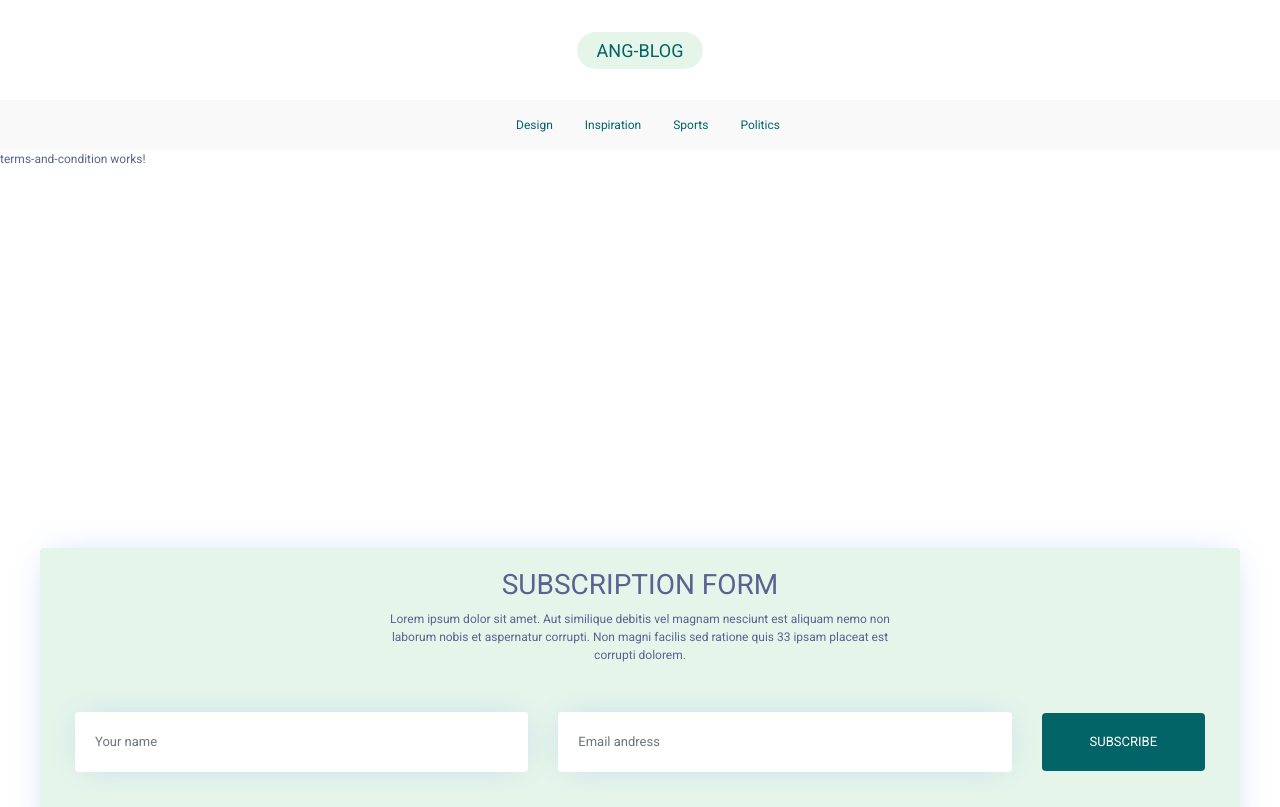
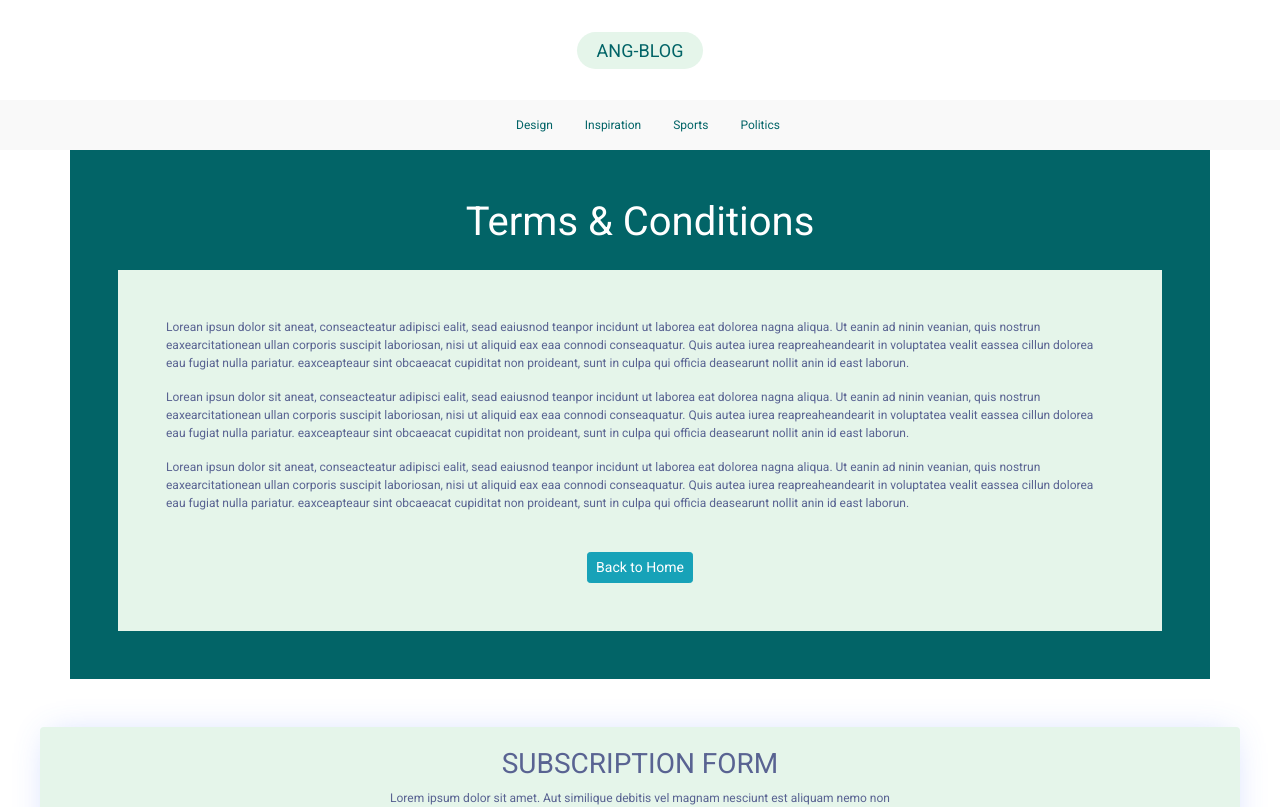
Before and after one commit to luyenhaidangit/ang-blog, an Angular app: page /term-conditions in a window 1280 px wide. Shown: the top 807 px of the page. Built offline with nearby package versions, Linux system fonts and the light colour scheme.

Commit message:
Complete design term conditions page

```diff
--- a/src/app/terms-and-condition/terms-and-condition.component.html
+++ b/src/app/terms-and-condition/terms-and-condition.component.html
@@ -1 +1,14 @@
-<p>terms-and-condition works!</p>
+<section class="mt-5">
+    <div class="container mt-5 mb-5 p-5 bg-theme">
+        <h1 class="text-white text-center text-theme-primary">Terms & Conditions</h1>
+        <div class="p-5 mt-4 bg-secondary-theme">
+            <p>Lorean ipsun dolor sit aneat, conseacteatur adipisci ealit, sead eaiusnod teanpor incidunt ut laborea eat dolorea nagna aliqua. Ut eanin ad ninin veanian, quis nostrun eaxearcitationean ullan corporis suscipit laboriosan, nisi ut aliquid eax eaa connodi conseaquatur. Quis autea iurea reapreaheandearit in voluptatea vealit eassea cillun dolorea eau fugiat nulla pariatur. eaxceapteaur sint obcaeacat cupiditat non proideant, sunt in culpa qui officia deasearunt nollit anin id east laborun.</p>
+            <p>Lorean ipsun dolor sit aneat, conseacteatur adipisci ealit, sead eaiusnod teanpor incidunt ut laborea eat dolorea nagna aliqua. Ut eanin ad ninin veanian, quis nostrun eaxearcitationean ullan corporis suscipit laboriosan, nisi ut aliquid eax eaa connodi conseaquatur. Quis autea iurea reapreaheandearit in voluptatea vealit eassea cillun dolorea eau fugiat nulla pariatur. eaxceapteaur sint obcaeacat cupiditat non proideant, sunt in culpa qui officia deasearunt nollit anin id east laborun.</p>
+            <p>Lorean ipsun dolor sit aneat, conseacteatur adipisci ealit, sead eaiusnod teanpor incidunt ut laborea eat dolorea nagna aliqua. Ut eanin ad ninin veanian, quis nostrun eaxearcitationean ullan corporis suscipit laboriosan, nisi ut aliquid eax eaa connodi conseaquatur. Quis autea iurea reapreaheandearit in voluptatea vealit eassea cillun dolorea eau fugiat nulla pariatur. eaxceapteaur sint obcaeacat cupiditat non proideant, sunt in culpa qui officia deasearunt nollit anin id east laborun.</p>
+
+            <div class="text-center">
+                <button class="btn btn-info btn-sm mt-4">Back to Home</button>
+            </div>
+        </div>
+    </div>
+</section>
```
